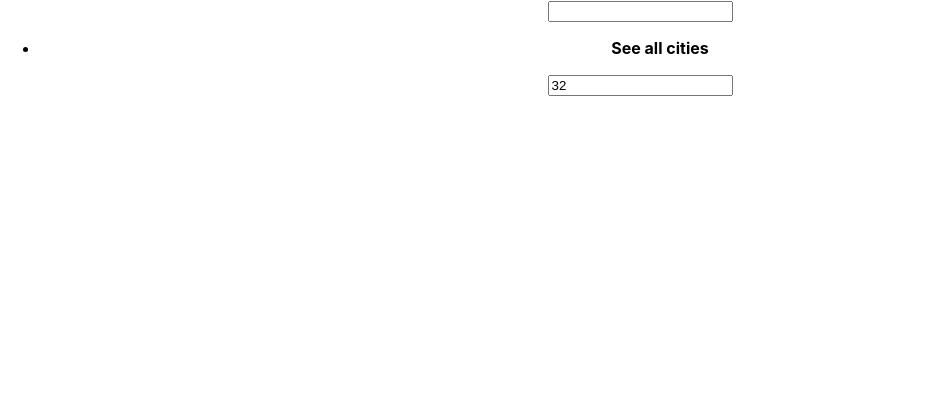
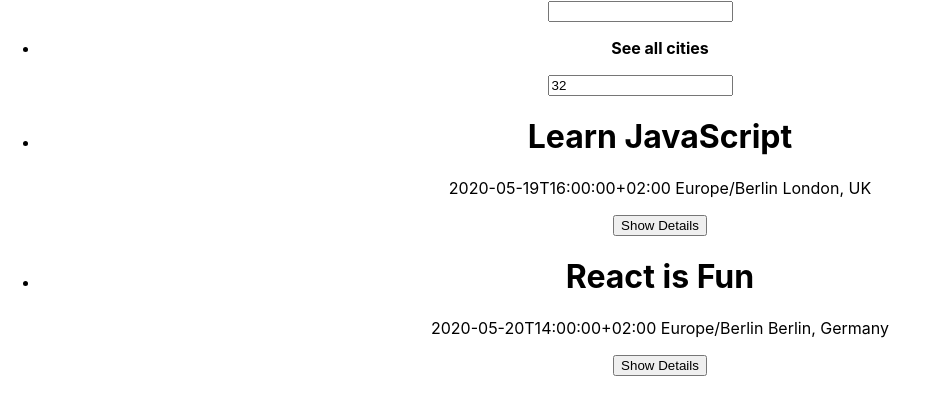
Before and after one commit to wichofly/meet, a React (Create React App) app: page / in a window 1280 px wide. Shown: the top 414 px of the page, without its empty margins (0-928 px from the left). Built offline with nearby package versions, Linux system fonts and the light colour scheme.

Commit message:
Submission v3 task 4.3 { to show the events I had to import the mockData and pass it as a prop in EventList }

```diff
--- a/src/App.js
+++ b/src/App.js
@@ -4,6 +4,7 @@ import './App.css';
 import EventList from './EventList';
 import CitySearch from './CitySearch';
 import NumberOfEvents from './NumberOfEvents';
+import { mockData } from "./mock-data";
 
 
 class App extends Component {
@@ -12,7 +13,7 @@ class App extends Component {
       <div className="App">
         <CitySearch />
         <NumberOfEvents />
-        <EventList />
+        <EventList events={mockData} />
       </div>
     );
   }
--- a/src/NumberOfEvents.js
+++ b/src/NumberOfEvents.js
@@ -6,7 +6,9 @@ class NumberOfEvents extends Component {
     this.setState({ numOfEvents: value });
   };
 
-  state = { numOfEvents: 32 };
+  state = {
+    numOfEvents: 32
+  };
 
   render() {
     return (
```
Also changed, not shown: src/CitySearch.js (line endings or trailing spaces).
